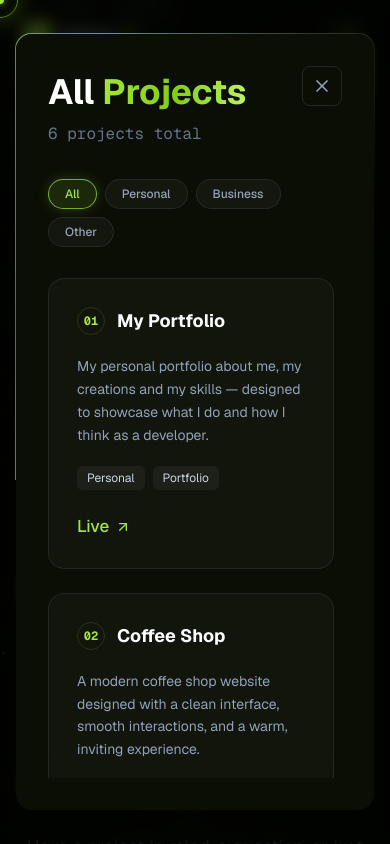
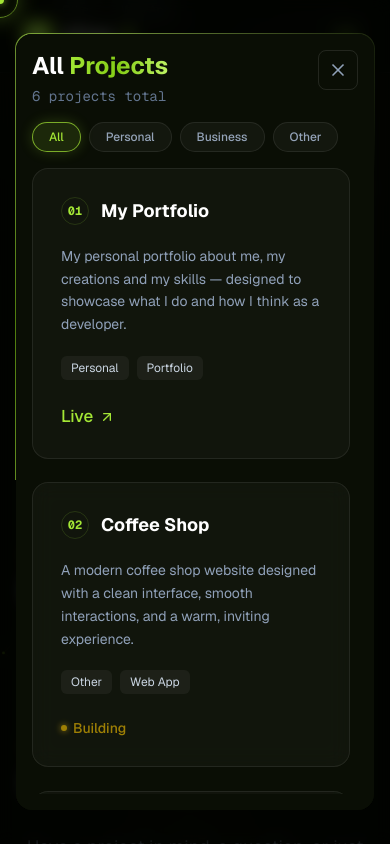
Before and after one commit to Muhamad-Afraz/afrazcreates, a Next.js app: page / in a window 390 px wide. Both pictures are taken after a click on the button "View More". Built offline with nearby package versions, Linux system fonts and the light colour scheme.

Commit message:
Mobile Error Fix: Deployment 4

```diff
--- a/components/About.tsx
+++ b/components/About.tsx
@@ -14,10 +14,10 @@ export function AboutContent() {
         </div>
       </Reveal>
 
-      <div className="grid grid-cols-2 gap-4">
+      <div className="grid grid-cols-2 grid-rows-2 gap-4">
         {site.stats.map((stat, i) => (
-          <Reveal key={stat.label} delay={i * 0.1}>
-            <div className="card rounded-2xl p-5 text-center transition-colors duration-300 hover:border-primary/40">
+          <Reveal key={stat.label} delay={i * 0.1} className="h-full">
+            <div className="card h-full rounded-2xl p-5 text-center transition-colors duration-300 hover:border-primary/40">
               <div className="text-3xl font-extrabold sm:text-4xl">
                 <span className="gradient-text">
                   <Counter value={stat.value} suffix={stat.suffix} />
--- a/components/Footer.tsx
+++ b/components/Footer.tsx
@@ -115,20 +115,19 @@ export default function Footer({
 }) {
   return (
     <footer className="border-t border-white/5 bg-black/20 pb-[env(safe-area-inset-bottom)] backdrop-blur-sm">
-      <div className="mx-auto flex max-w-6xl flex-col items-center justify-between gap-6 px-6 py-10 sm:flex-row">
+      <div className="mx-auto flex max-w-6xl items-center justify-between gap-6 px-6 py-10">
+        <div className="flex items-center gap-5">
+          <BackToTopButton onNavigate={onNavigate} />
+          {socials.map((social) => (
+            <SocialLink key={social.label} {...social} />
+          ))}
+        </div>
+
         <p className="font-mono text-sm text-slate-500">
           © {new Date().getFullYear()}{" "}
           <span className="text-slate-300">{site.name}</span>. Built with Next.js &amp;
           Tailwind.
         </p>
-
-        <div className="flex items-center gap-5">
-          {socials.map((social) => (
-            <SocialLink key={social.label} {...social} />
-          ))}
-        </div>
-
-        <BackToTopButton onNavigate={onNavigate} />
       </div>
     </footer>
   );
--- a/components/Hero.tsx
+++ b/components/Hero.tsx
@@ -322,7 +322,7 @@ export default function Hero({
         style={{ opacity: bgWhiteOpacity }}
       />
 
-      <div className="absolute left-1/2 top-[41%] -translate-x-1/2 -translate-y-1/2">
+      <div className="absolute left-1/2 top-[55%] sm:top-[41%] -translate-x-1/2 -translate-y-1/2">
         <motion.div
           style={{ x, y, scale }}
           className="w-[min(300px,72vw)] will-change-transform"
--- a/components/ProjectModal.tsx
+++ b/components/ProjectModal.tsx
@@ -257,14 +257,14 @@ export default function ProjectModal({
             transition={{ duration: 0.4, ease: [0.21, 0.47, 0.32, 0.98] }}
             onClick={(e) => e.stopPropagation()}
           >
-            <div className="relative flex flex-1 flex-col overflow-hidden rounded-2xl bg-surface/95 backdrop-blur-xl p-8 sm:p-10">
+            <div className="relative flex flex-1 flex-col overflow-hidden rounded-2xl bg-surface/95 backdrop-blur-xl p-4 sm:p-10">
               <div className="relative z-10 flex h-full flex-1 flex-col min-h-0">
-                <div className="mb-8 flex items-start justify-between">
+                <div className="mb-4 sm:mb-8 flex items-start justify-between">
                   <div>
-                    <h2 className="text-[35px] font-bold text-white">
+                    <h2 className="text-2xl sm:text-[35px] font-bold text-white">
                       All <span className="gradient-text">Projects</span>
                     </h2>
-                    <p className="mt-1 font-mono text-[16px] text-slate-500">
+                    <p className="mt-1 font-mono text-sm sm:text-[16px] text-slate-500">
                       {projects.length} project{projects.length !== 1 && "s"} total
                     </p>
                   </div>
@@ -280,7 +280,7 @@ export default function ProjectModal({
                   </motion.button>
                 </div>
 
-                <div className="mb-8 flex flex-wrap gap-2">
+                <div className="mb-4 sm:mb-8 flex flex-wrap gap-2">
                   <button
                     type="button"
                     onClick={() => setActiveCategory(null)}
```
